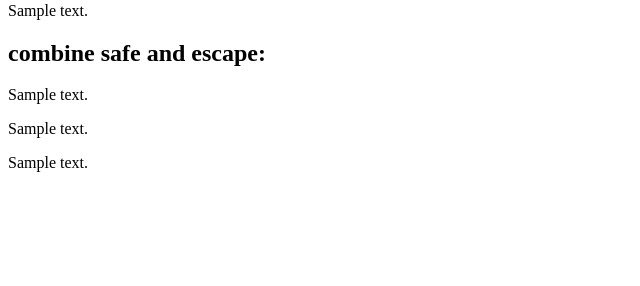
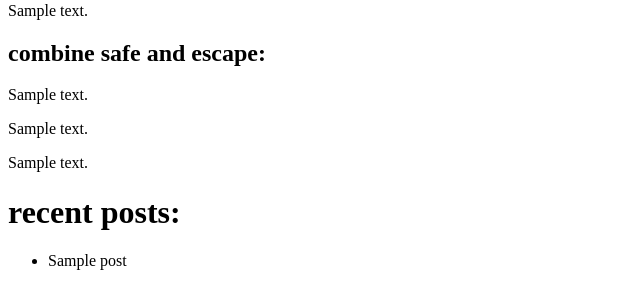
Before and after one commit to Sajjad-mansouri/template_tags_filter, a Django app: a page that uses blog/templates/blog/post.html in a window 1280 px wide. Shown: the part 752-1038 px from the top of the page, without its empty margins (0-640 px from the left). Before the commit the page ends 924 px from the top, so only its background shows below. Run offline with Django 4.2, Linux system fonts and the light colour scheme; tables that the repository leaves empty hold one stand-in row (values such as "Sample post").

Commit message:
use inclusion template tag

```diff
--- a/blog/templates/blog/post.html
+++ b/blog/templates/blog/post.html
@@ -66,12 +66,10 @@ posts
 
 
 
+<!-- end use template tags -->
 
-
-
-
-
-<!-- end use template tags -->
+<h1>recent posts:</h1>
+{%recent_post%}
 
 {%elif object_list%}
 {%for object in object_list%}
--- /dev/null
+++ b/blog/templates/partials/recent-posts.html
@@ -0,0 +1,5 @@
+<ul>
+	{%for post in posts%}
+	<li>{{post.title}}</li>
+	{%endfor%}
+</ul>
--- a/blog/templatetags/custom_tags.py
+++ b/blog/templatetags/custom_tags.py
@@ -93,3 +93,14 @@ def say_name(context):
 def current_time(context,format_string):
 	timezone=context['timezone']
 	return timezone.strftime(format_string)
+
+
+
+
+#inclusion tag
+
+@register.inclusion_tag('partials/recent-posts.html',takes_context=True)
+def recent_post(context):
+	return {
+		'posts':context['posts'].order_by('created')[:2]
+	}
--- a/blog/views.py
+++ b/blog/views.py
@@ -13,6 +13,10 @@ class PostList(ListView):
 class PostDetail(DetailView):
 	model=Post
 	template_name='blog/post.html'
+	def get_context_data(self,**kwargs):
+		context=super().get_context_data(**kwargs)
+		context['posts']=Post.objects.all()
+		return context
 
 
 class PostCreate(CreateView):
```
